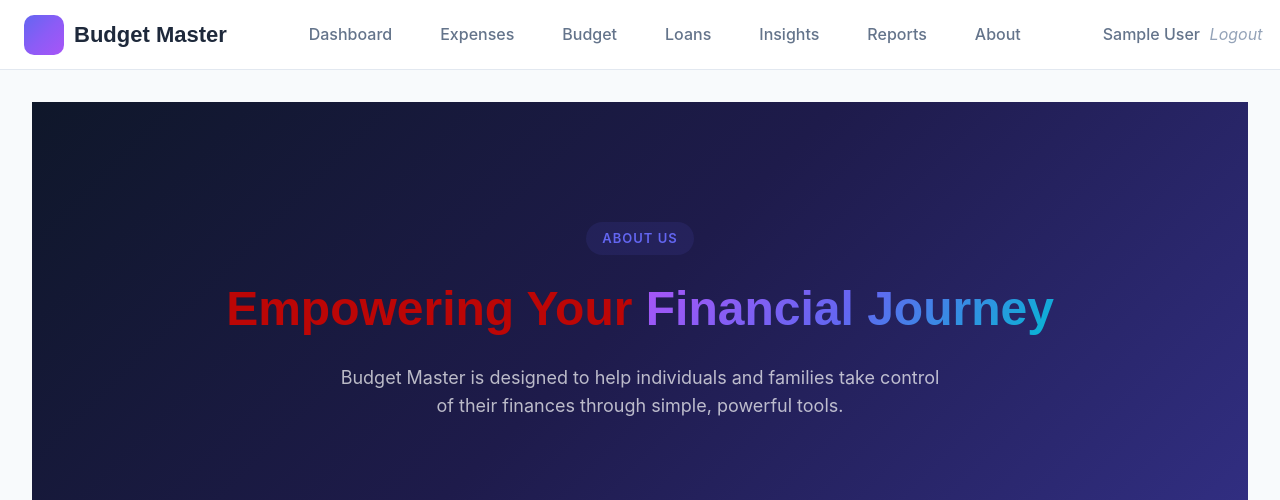
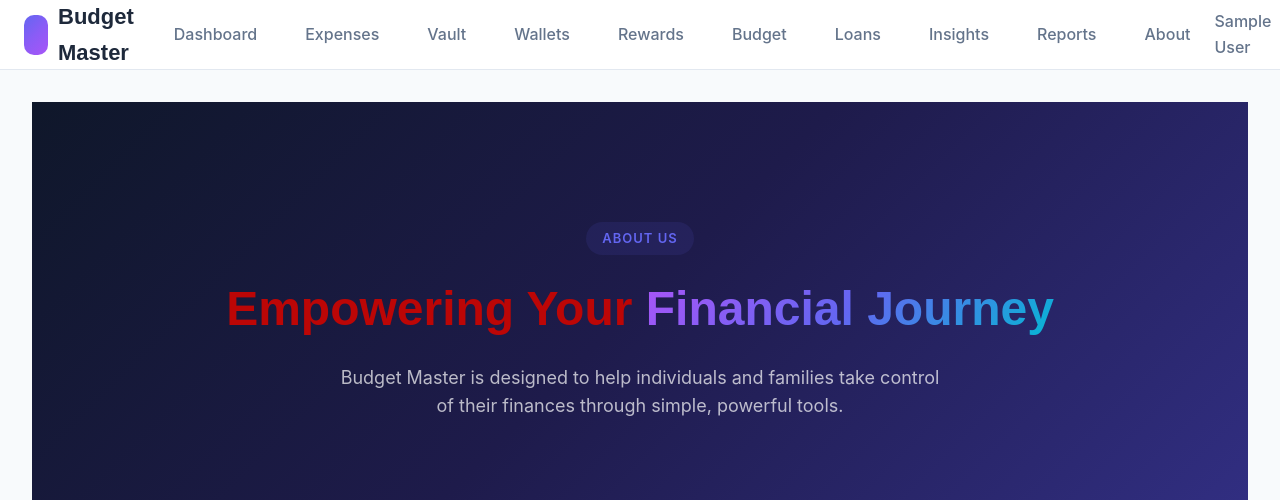
Before and after one commit to jt2911/budget-master, a Flask app: page /about in a window 1280 px wide. Shown: the top 500 px of the page. Run offline with Flask 3, Linux system fonts and the light colour scheme; the visitor is signed in with stand-in values (Sample User, id 1).

Commit message:
Add new navigation links for Vault, Wallets, and Rewards

```diff
--- a/templates/base.html
+++ b/templates/base.html
@@ -50,6 +50,9 @@
             <ul class="nav-menu" id="navMenu">
                 <li><a href="{{ url_for('dashboard') }}" class="nav-link"><i class="fas fa-chart-pie"></i> Dashboard</a></li>
                 <li><a href="{{ url_for('expenses') }}" class="nav-link"><i class="fas fa-receipt"></i> Expenses</a></li>
+                <li><a href="{{ url_for('vault') }}" class="nav-link"><i class="fas fa-box-archive"></i> Vault</a></li>
+                <li><a href="{{ url_for('wallets') }}" class="nav-link"><i class="fas fa-people-group"></i> Wallets</a></li>
+                <li><a href="{{ url_for('rewards') }}" class="nav-link"><i class="fas fa-trophy"></i> Rewards</a></li>
                 <li><a href="{{ url_for('budget') }}" class="nav-link"><i class="fas fa-piggy-bank"></i> Budget</a></li>
                 <li><a href="{{ url_for('loans') }}" class="nav-link"><i class="fas fa-hand-holding-usd"></i> Loans</a></li>
                 <li><a href="{{ url_for('insights') }}" class="nav-link"><i class="fas fa-lightbulb"></i> Insights</a></li>
```
